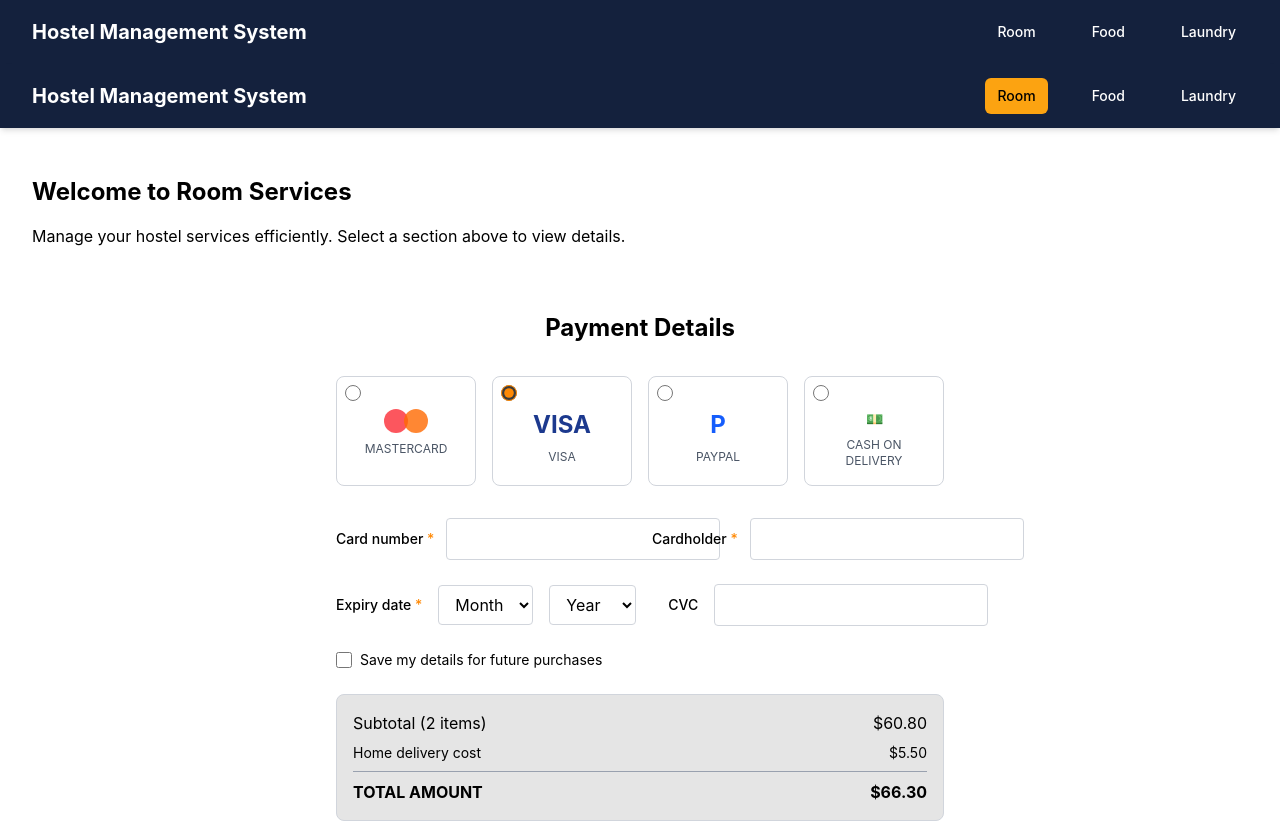
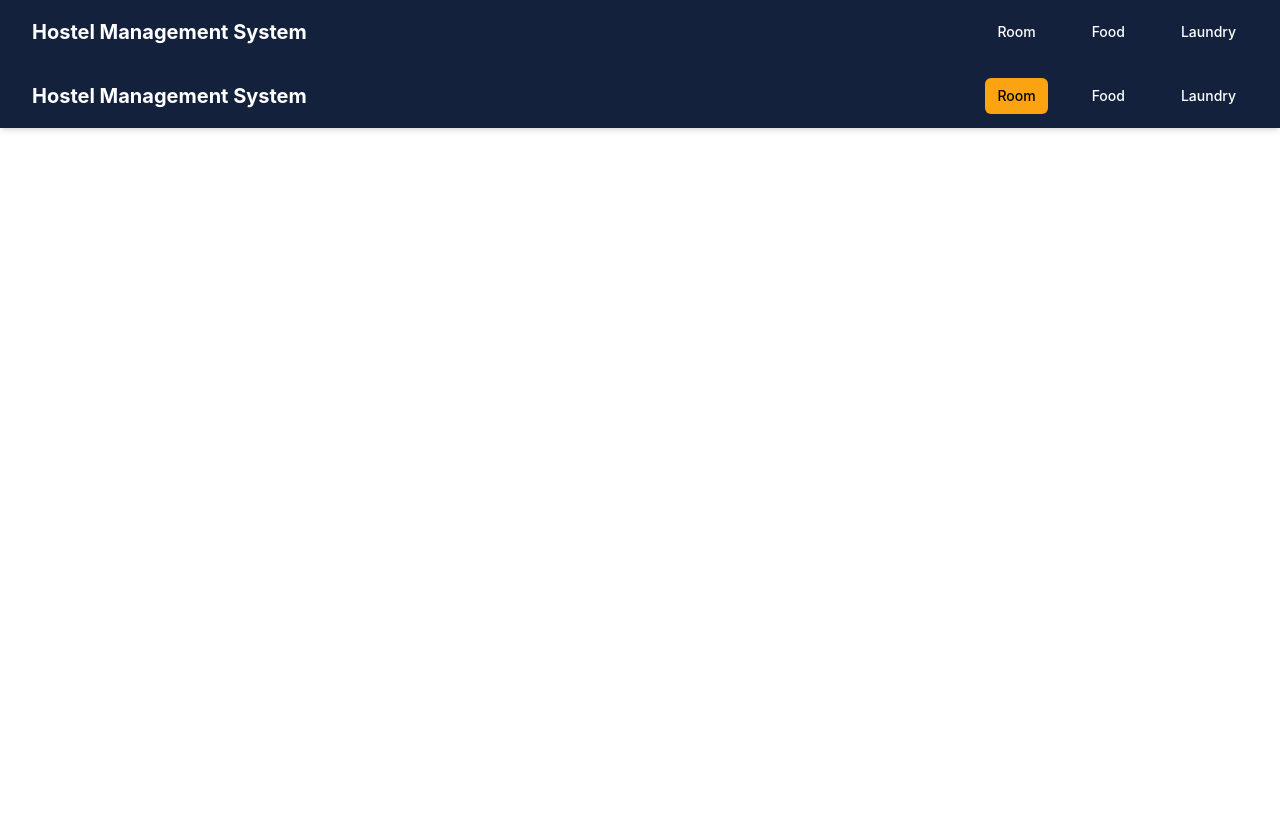
Before and after one commit to Ruwaneke/Hostel-Management-System, a React app in the folder frontend/: page / in a window 1280 px wide. Shown: the top 823 px of the page. Built offline with nearby package versions, Linux system fonts and the light colour scheme; the HTML template or start-up script is replaced by a standard one.

Commit message:
Updated home page layout

```diff
--- a/frontend/src/pages/Home.jsx
+++ b/frontend/src/pages/Home.jsx
@@ -26,6 +26,7 @@ export default function Home() {
   const handleBack = () => {
     setCurrentStep('form');
     setBookingSummaryData(null);
+    navigate('/');
   };
 
   const handleSummary = (summaryData) => {
--- a/frontend/src/pages/HomePage.jsx
+++ b/frontend/src/pages/HomePage.jsx
@@ -14,10 +14,10 @@ const HomePage = () => {
 
   return (
     <div className="min-h-screen" style={{ backgroundColor: '#ffffff' }}>
-      <Header selectedSection={selectedSection} onSectionChange={setSelectedSection} />
+      { <Header selectedSection={selectedSection} onSectionChange={setSelectedSection} /> }
 
       <main className="max-w-7xl mx-auto py-6 sm:px-6 lg:px-8">
-        <div className="px-4 py-6 sm:px-0">
+        {/*<div className="px-4 py-6 sm:px-0">
           <div className="mb-8">
             <h2 className="text-2xl font-bold text-black mb-4">Welcome to {selectedSection} Services</h2>
             <p className="text-black">
@@ -25,16 +25,15 @@ const HomePage = () => {
             </p>
           </div>
 
-          {/* Payment Form */}
           <div className="mb-8">
             <PaymentForm addPaymentToHistory={addPaymentToHistory} />
           </div>
 
-          {/* Payment History */}
+
           <div>
             <PaymentHistory paymentHistory={paymentHistory} />
           </div>
-        </div>
+        </div>*/}
       </main>
     </div>
   );
```
